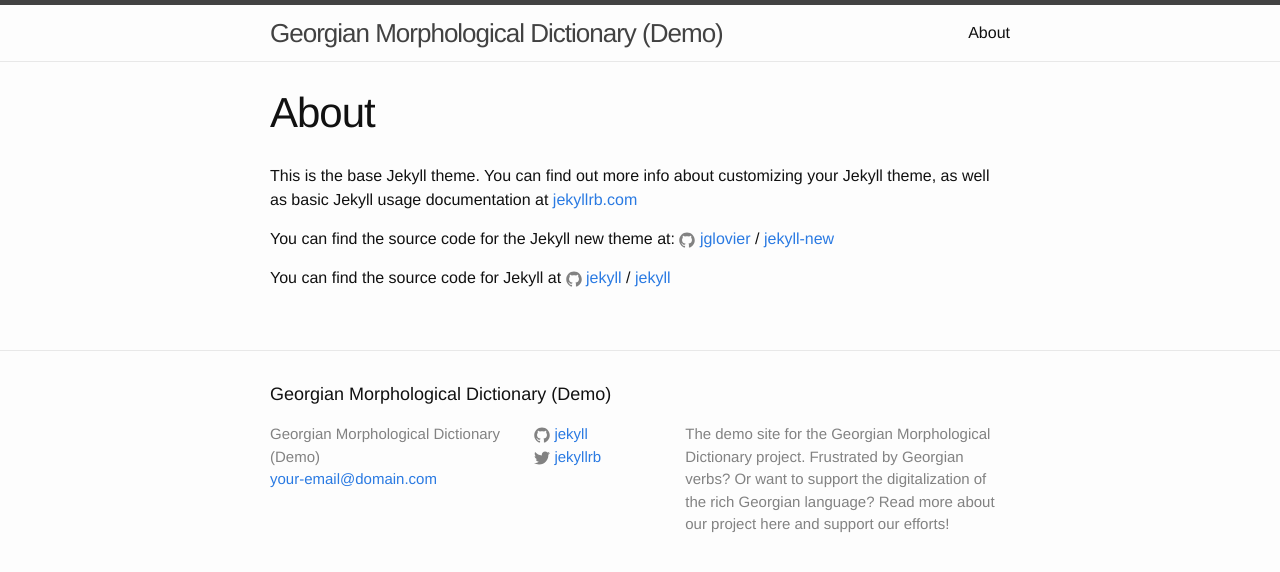
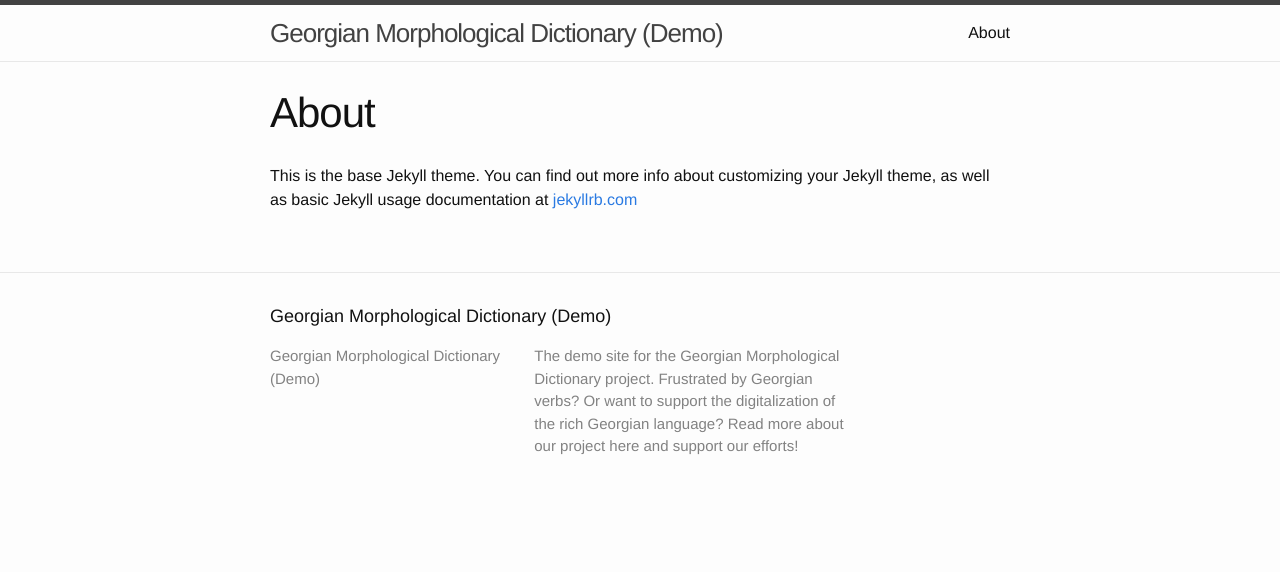
Before and after one commit to nwshane/georgian-morphology-demo, a Jekyll site: the page built from about.md, in a window 1280 px wide. Shown: the top 572 px of the page. Built offline with Jekyll 4.4.1, drawn with Linux system fonts in a browser that asks for light colours.

Commit message:
Removed email and github/twitter icons from app.

```diff
--- a/_config.yml
+++ b/_config.yml
@@ -7,7 +7,6 @@
 
 # Site settings
 title: Georgian Morphological Dictionary (Demo)
-email: your-email@domain.com
 description: >
   The demo site for the Georgian Morphological Dictionary project.
   Frustrated by Georgian verbs? Or want to support the digitalization of
--- a/_includes/footer.html
+++ b/_includes/footer.html
@@ -8,23 +8,6 @@
       <div class="footer-col footer-col-1">
         <ul class="contact-list">
           <li>{{ site.title }}</li>
-          <li><a href="mailto:{{ site.email }}">{{ site.email }}</a></li>
-        </ul>
-      </div>
-
-      <div class="footer-col footer-col-2">
-        <ul class="social-media-list">
-          {% if site.github_username %}
-          <li>
-            {% include icon-github.html username=site.github_username %}
-          </li>
-          {% endif %}
-
-          {% if site.twitter_username %}
-          <li>
-            {% include icon-twitter.html username=site.twitter_username %}
-          </li>
-          {% endif %}
         </ul>
       </div>
 
--- a/_includes/icon-github.html
+++ /dev/null
@@ -1 +0,0 @@
-<a href="https://github.com/{{ include.username }}"><span class="icon icon--github">{% include icon-github.svg %}</span><span class="username">{{ include.username }}</span></a>
--- a/_includes/icon-twitter.html
+++ /dev/null
@@ -1 +0,0 @@
-<a href="https://twitter.com/{{ include.username }}"><span class="icon icon--twitter">{% include icon-twitter.svg %}</span><span class="username">{{ include.username }}</span></a>
--- a/about.md
+++ b/about.md
@@ -5,11 +5,3 @@
 ---
 
 This is the base Jekyll theme. You can find out more info about customizing your Jekyll theme, as well as basic Jekyll usage documentation at [jekyllrb.com](http://jekyllrb.com/)
-
-You can find the source code for the Jekyll new theme at:
-{% include icon-github.html username="jglovier" %} /
-[jekyll-new](https://github.com/jglovier/jekyll-new)
-
-You can find the source code for Jekyll at
-{% include icon-github.html username="jekyll" %} /
-[jekyll](https://github.com/jekyll/jekyll)
```
Also changed, not shown: _includes/icon-github.svg (deleted), _includes/icon-twitter.svg (deleted).
